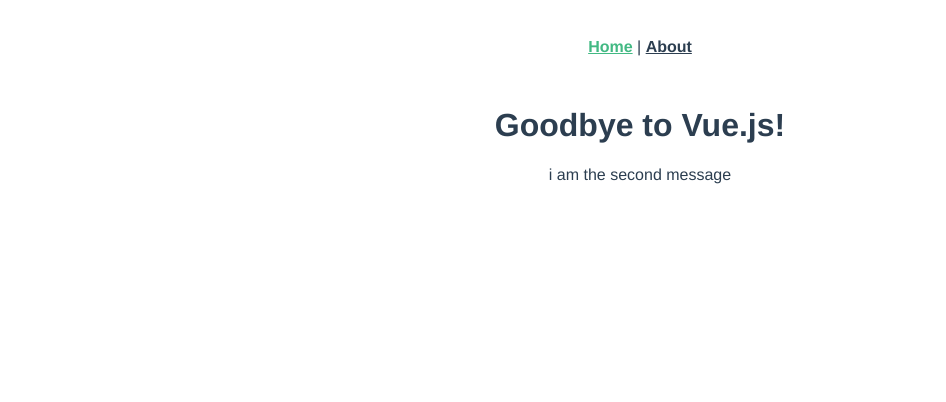
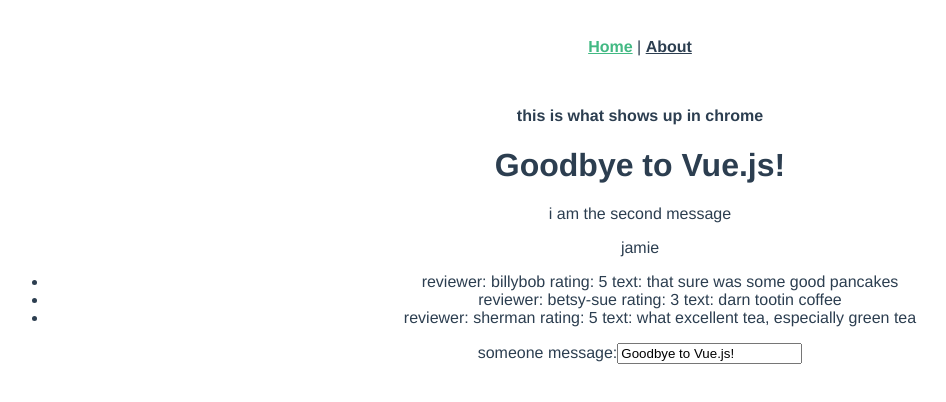
Before and after one commit to array-of-sunshine/first-vue-app, a Vue app: page /#/ in a window 1280 px wide. Shown: the top 402 px of the page, without its empty margins (0-946 px from the left). Built offline with nearby package versions, Linux system fonts and the light colour scheme; the HTML template or start-up script is replaced by a standard one.

Commit message:
v-model and v-for

```diff
--- a/src/views/Home.vue
+++ b/src/views/Home.vue
@@ -1,7 +1,15 @@
 <template>
   <div class="home">
+    <h4>this is what shows up in chrome</h4>
     <h1>{{ message }}</h1>
     <p>{{ secondMessage }}</p>
+    <p>{{ name }}</p>
+    <!-- <p>reviewer: {{ reviews[0].reviewer }} rating: {{ reviews[0].rating }} text: {{ reviews[0].text }}</p> -->
+    <!-- <h3 v-for="review in reviews">{{ review }}</h3> -->
+    <ul>
+      <li v-for="review in reviews">reviewer: {{ review.reviewer }} rating: {{ review.rating }} text: {{ review.text }}</li>
+    </ul>
+    someone message:<input type="text" v-model="message">
   </div>
 </template>
 
@@ -13,7 +21,13 @@
   data: function() {
     return {
       message: "Goodbye to Vue.js!",
-      secondMessage: "i am the second message"
+      secondMessage: "i am the second message",
+      name: "jamie",
+      reviews: [
+        {rating: 5, reviewer: "billybob", text: "that sure was some good pancakes"},
+        {rating: 3, reviewer: "betsy-sue", text: "darn tootin coffee"},
+        {rating: 5, reviewer: "sherman", text: "what excellent tea, especially green tea"}
+      ]
     };
   },
   created: function() {},
```
